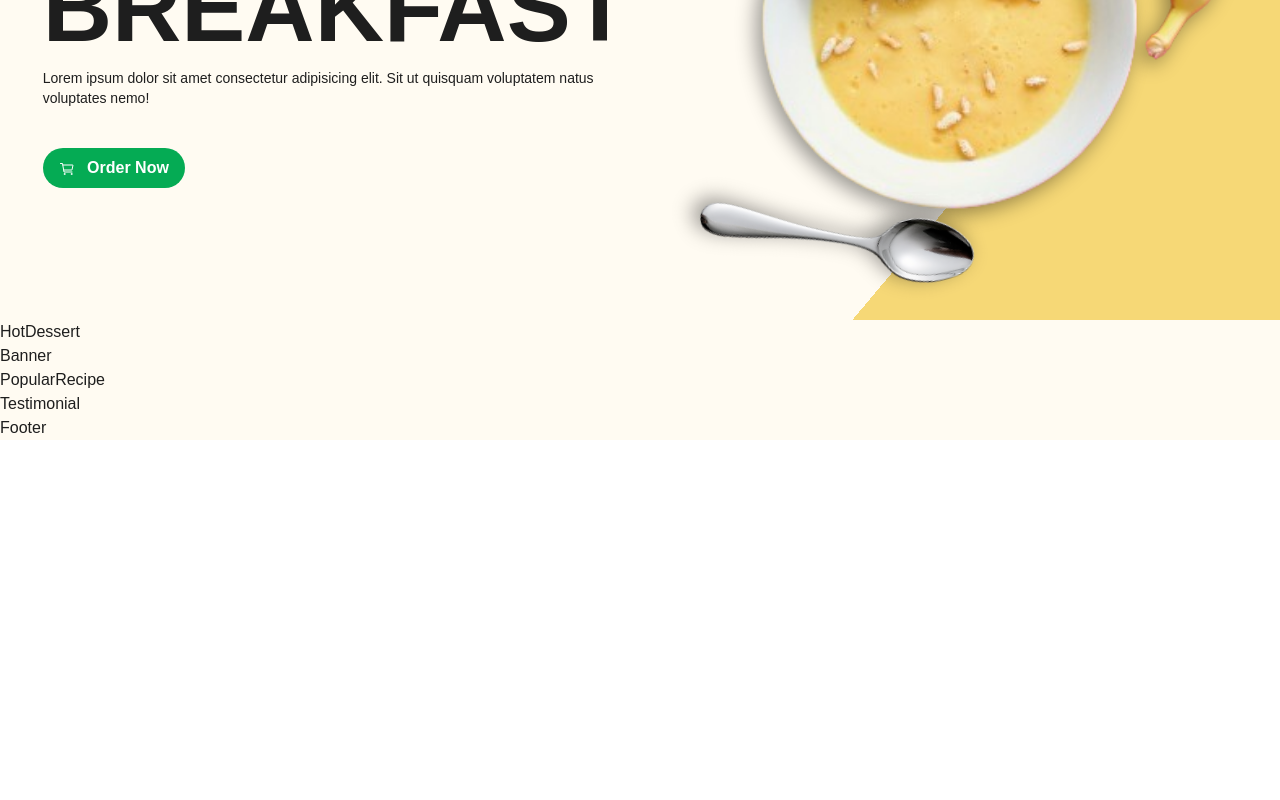
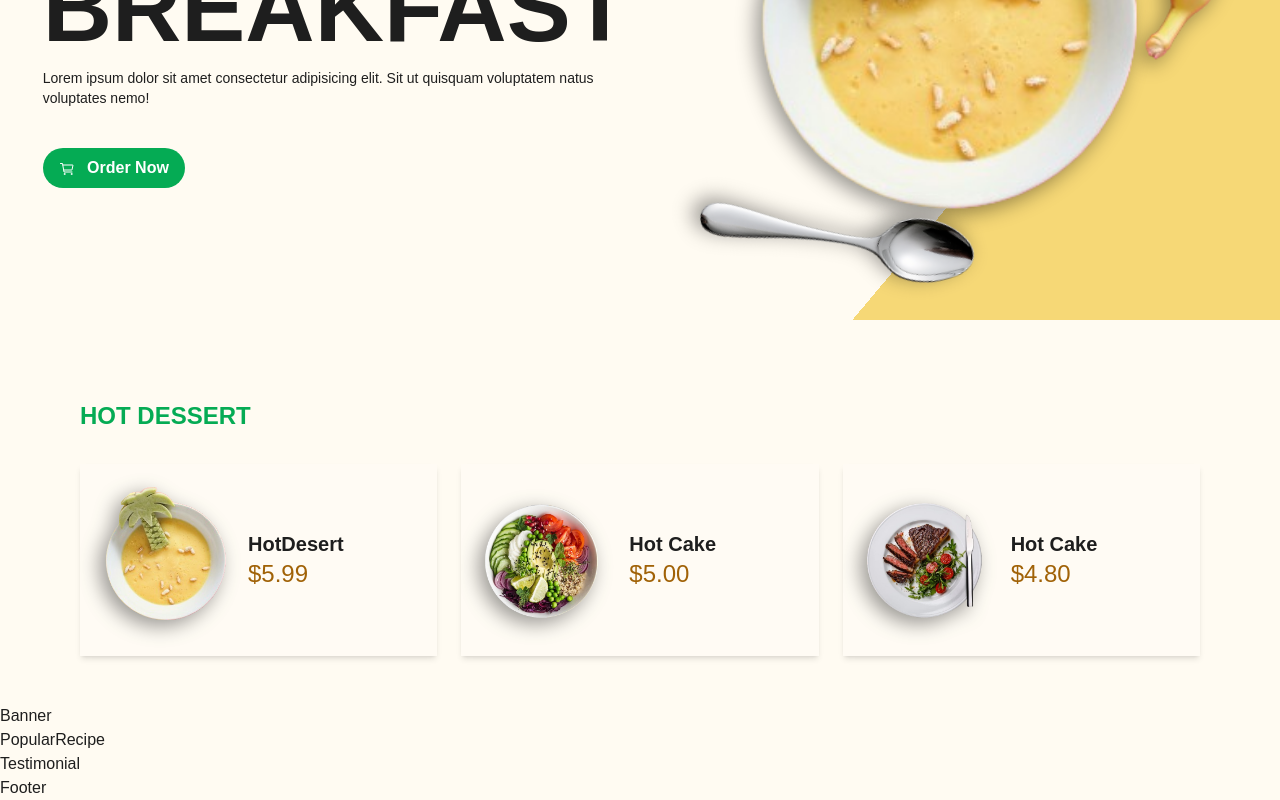
Before and after one commit to freetimezp/js-portfolio-103-yummy, a React (Vite) app: page / in a window 1280 px wide. Shown: the part 385-1185 px from the top of the page. Before the commit the page ends 825 px from the top, so only its background shows below. Built offline with nearby package versions, Linux system fonts and the light colour scheme.

Commit message:
04. js-portfolio-103-yummy. HotDesert component.

```diff
--- a/src/components/Hero/Hero.jsx
+++ b/src/components/Hero/Hero.jsx
@@ -10,7 +10,7 @@ import { IoCardOutline, IoCartOutline } from "react-icons/io5";
 
 import { motion } from "framer-motion";
 
-const SlideUp = (delay) => {
+export const SlideUp = (delay) => {
   return {
     hidden: {
       y: "100%",
--- a/src/components/HotDessert/HotDessert.jsx
+++ b/src/components/HotDessert/HotDessert.jsx
@@ -1,7 +1,81 @@
 import React from "react";
 
+import foodImage1 from "../../assets/food/food.png";
+import foodImage2 from "../../assets/food/food2-plate.png";
+import foodImage3 from "../../assets/food/banner.png";
+
+import { motion } from "framer-motion";
+
+import { SlideUp } from "../Hero/Hero";
+
+const HotDesertData = [
+  {
+    id: 1,
+    name: "HotDesert",
+    img: foodImage1,
+    price: "$5.99",
+    delay: 0.4
+  },
+  {
+    id: 2,
+    name: "Hot Cake",
+    img: foodImage2,
+    price: "$5.00",
+    delay: 0.8
+  },
+  {
+    id: 3,
+    name: "Hot Cake",
+    img: foodImage3,
+    price: "$4.80",
+    delay: 1.2
+  },
+];
+
 const HotDessert = () => {
-  return <div>HotDessert</div>;
+  return (
+    <section>
+      <div className="container py-12">
+        <motion.h3
+          className="text-2xl font-semibold text-darkGreen uppercase py-8"
+          variants={SlideUp(0)}
+          initial="hidden"
+          whileInView="show"
+        >
+          Hot Dessert
+        </motion.h3>
+
+        <div className="grid grid-cols-1 sm:grid-cols-2 md:grid-cols-3 gap-6">
+          {HotDesertData.map((item, index) => (
+            <motion.div
+              key={index}
+              className="group bg-white/20 shadow-md p-3 flex items-center gap-3"
+              variants={SlideUp(item.delay)}
+              initial="hidden"
+              whileInView="show"
+            >
+              <img
+                src={item.img}
+                alt="desert"
+                className="w-36 rounded-full img-shadow group-hover:scale-125 transition-all
+                  duration-700 group-hover:rotate-[50deg]"
+              />
+
+              <div>
+                <h3 className="text-xl font-semibold">
+                  {item.name}
+                </h3>
+
+                <p className="text-2xl text-yellow-700">
+                  {item.price}
+                </p>
+              </div>
+            </motion.div>
+          ))}
+        </div>
+      </div>
+    </section>
+  );
 };
 
 export default HotDessert;
```
